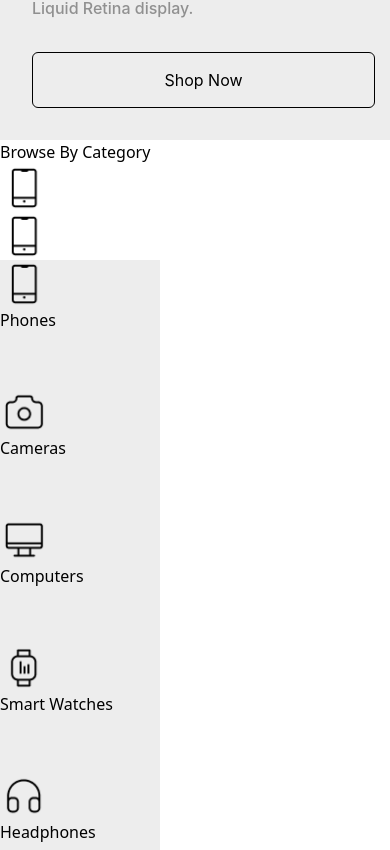
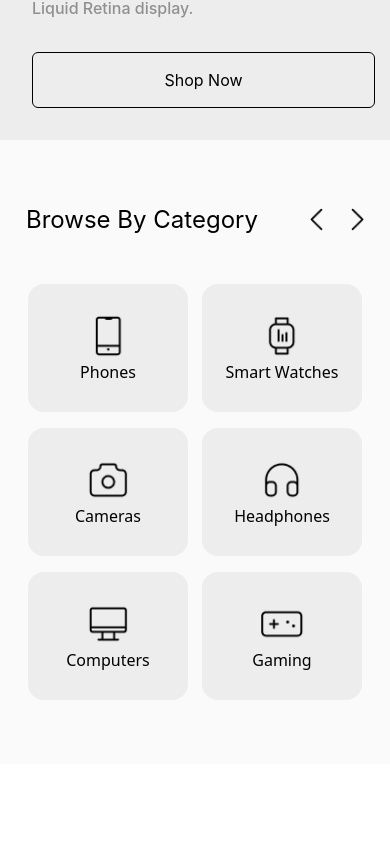
Before and after one commit to Tiago061/e_store-ecommerce, a Next.js app in the folder frontend_e-store/: page / in a window 390 px wide. Shown: the part 2554-3404 px from the top of the page. After the commit the page ends 3318 px from the top, so only its background shows below. Built offline with nearby package versions, Linux system fonts and the light colour scheme; a web font is replaced by a local one.

Commit message:
feat: category for mobile implemented

```diff
--- a/frontend_e-store/src/components/category.tsx
+++ b/frontend_e-store/src/components/category.tsx
@@ -3,34 +3,36 @@ import Image from 'next/image';
 
 export default function Category(){
     return(
-        <section>
-            <div>
-                <h2 className="">Browse By Category</h2>
+        <section className="pt-16 pb-16 bg-[#FAFAFA]">
+            <div className="flex justify-around">
+                <h2 className="font-inter text-2xl">Browse By Category</h2>
+                <div className="flex gap-7">
                     <Image
-                    src="/img/categorys/Phones.png"
+                        src="/img/categorys/arrowleft.png"
                         alt="Arrows Next"
-                    width={48}
-                    height={48}
+                        width={13}
+                        height={23}
                         className="object-contain"
 
                     />
 
                     <Image
-                    src="/img/categorys/Phones.png"
+                        src="/img/categorys/arrowrigth.png"
                         alt="Arrows Next"
-                    width={48}
-                    height={48}
+                        width={13}
+                        height={23}
                         className="object-contain"
                     />
                  </div>
+          </div>
 
-            <article>
-                <div>
+            <article className="flex justify-center gap-3.5 pt-12">
+                <div className="flex flex-col gap-4">
                     <CategoryItemProps icon="/img/categorys/Phones.png" title="Phones"/>
                     <CategoryItemProps icon="/img/categorys/Cameras.png" title="Cameras"/>
                     <CategoryItemProps icon="/img/categorys/Computers.png" title="Computers"/>
                 </div>
-                <div>
+                <div className="flex flex-col gap-4">
                     <CategoryItemProps icon="/img/categorys/Smart Watches.png" title="Smart Watches"/>
                     <CategoryItemProps icon="/img/categorys/Headphones.png" title="Headphones"/>
                     <CategoryItemProps icon="/img/categorys/Gaming.png" title="Gaming"/>
--- a/frontend_e-store/src/components/props/categoryItemprops.tsx
+++ b/frontend_e-store/src/components/props/categoryItemprops.tsx
@@ -10,7 +10,7 @@ export default function CategoryItemProps(props: categorysComponentProps){
 
     return(
         <div>
-            <div className="bg-[#EDEDED] w-40 h-32">
+            <div className="bg-[#EDEDED] w-40 h-32 flex flex-col justify-center items-center rounded-2xl">
             <Image
                 src={props.icon}
                 alt={props.title}
```
Lines whose indentation alone changed are shown as unchanged.
